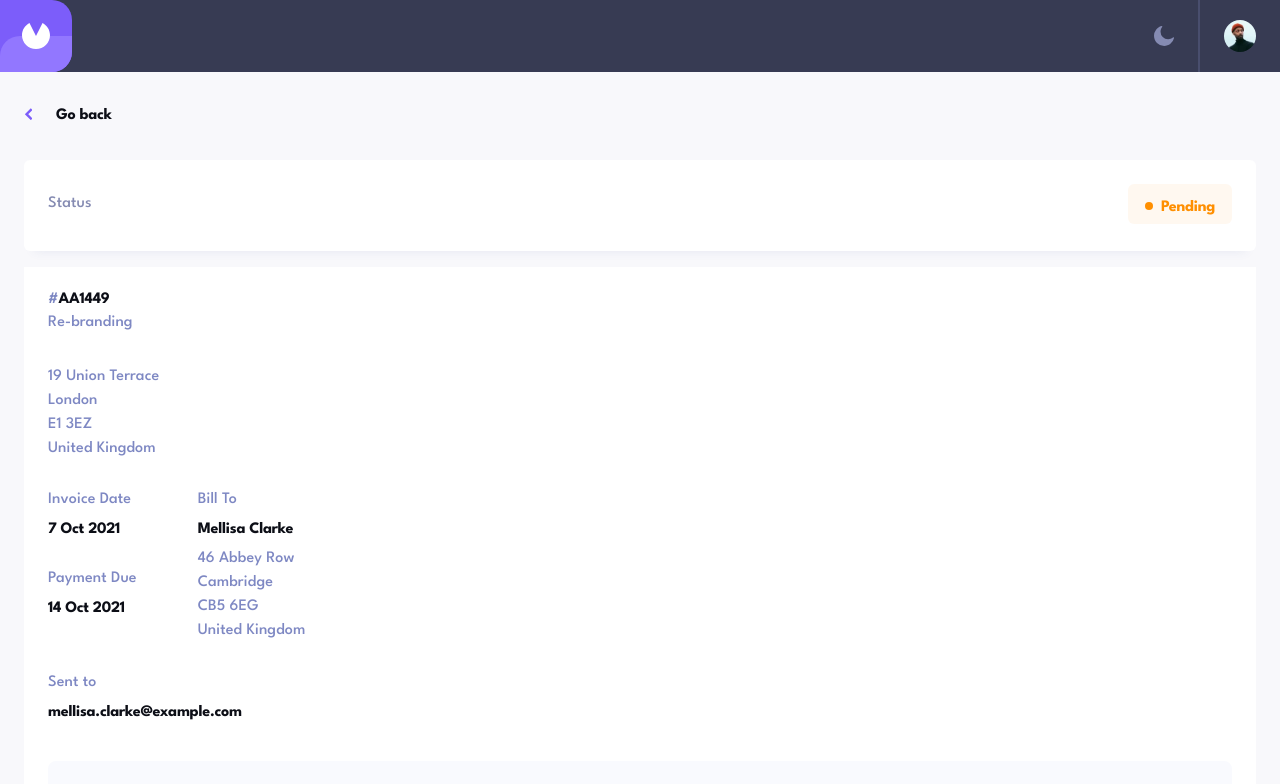
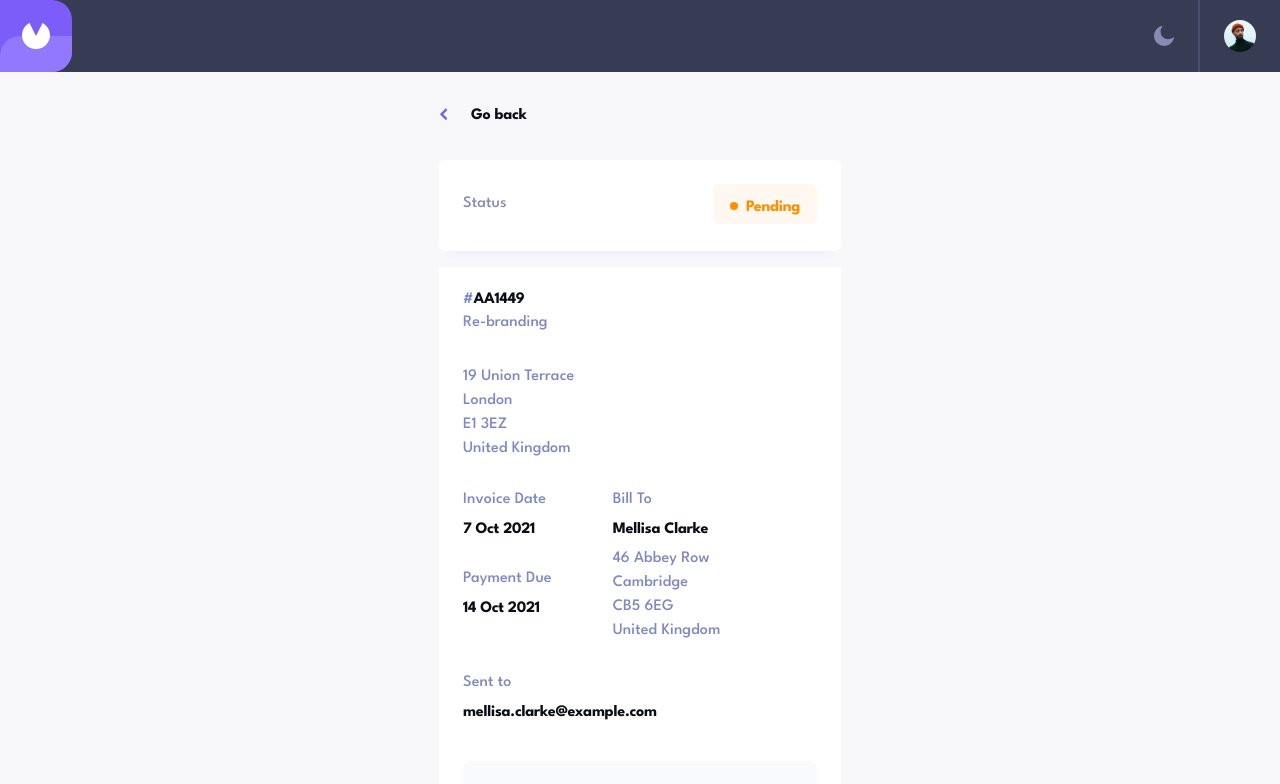
Before and after one commit to aemrobe/Invoice-app, a Next.js app: page /AA1449 in a window 1280 px wide. Shown: the top 784 px of the page. Built offline with nearby package versions, Linux system fonts and the light colour scheme.

Commit message:
feat(invoice-details): constrain layout width and improve go-back link hover state
- Apply max-width constrain to center invoice details layout on
  intermediate viewports
- Add hover effect to "go back" link text for improved interactive
  feedback

```diff
--- a/src/app/[invoiceId]/page.jsx
+++ b/src/app/[invoiceId]/page.jsx
@@ -36,14 +36,16 @@ async function Page({ params }) {
 
   return (
     <>
-      <div className="px-6 mt-8.25">
+      <div className="px-6 mt-8.25 max-w-112.5 mx-auto">
         <Link
           href="/"
           className="focusable-ring rounded-lg inline-flex items-center gap-x-[1.478rem] heading-S2"
           style={{ "--ring-offset": "8px" }}
         >
           <ArrowLeftIcon className={"w-[0.5287rem] text-brand-primary"} />
-          <span className="translate-y-0.5 text-content-primary"> Go back</span>
+          <span className="translate-y-0.5 text-content-primary hover:text-slate-400 transition-fast">
+            Go back
+          </span>
         </Link>
 
         <div className="mt-7.75 shadow-card px-6 pt-6 pb-6.75 rounded-md bg-surface-primary flex justify-between items-center">
--- a/src/components/invoice/InvoiceCard.jsx
+++ b/src/components/invoice/InvoiceCard.jsx
@@ -5,7 +5,6 @@ import Link from "next/link";
 function InvoiceCard({ invoice }) {
   const { id, clientName, paymentDue, total, status } = invoice;
 
-  console.log("invoice", invoice);
   return (
     <li className="max-w-81.75 w-full">
       <Link
--- a/src/components/invoice/InvoiceList.jsx
+++ b/src/components/invoice/InvoiceList.jsx
@@ -7,7 +7,7 @@ function InvoiceList() {
     <EmptyMessage buttonText={"New"} />
   ) : (
     <ul
-      className="mt-8 grid justify-items-center grid-cols-1 sm:grid-cols-[repeat(auto-fit,minmax(280px,1fr))] gap-y-4 gap-x-2"
+      className="mt-8 grid justify-center grid-cols-1 sm:grid-cols-[repeat(auto-fit,minmax(280px,auto))] gap-4"
       role="list"
     >
       {invoices.map((invoice) => (
```
